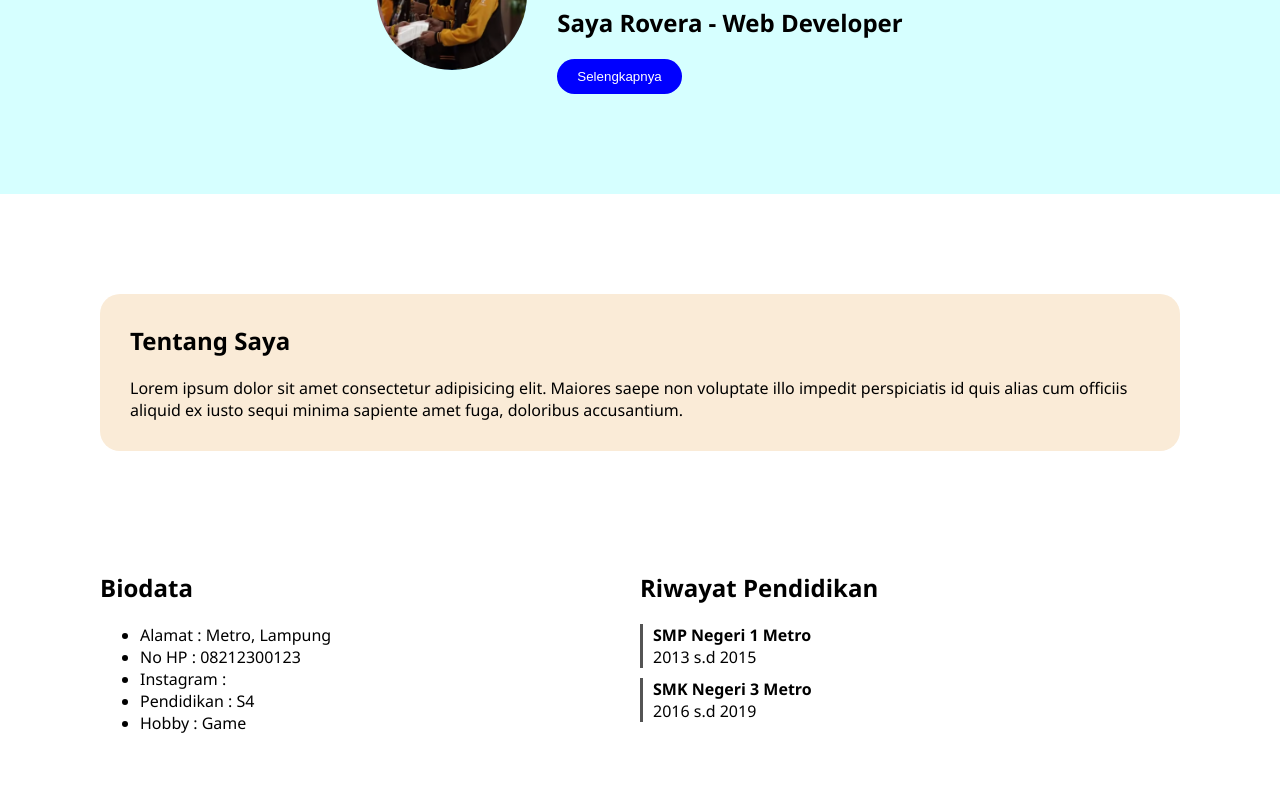
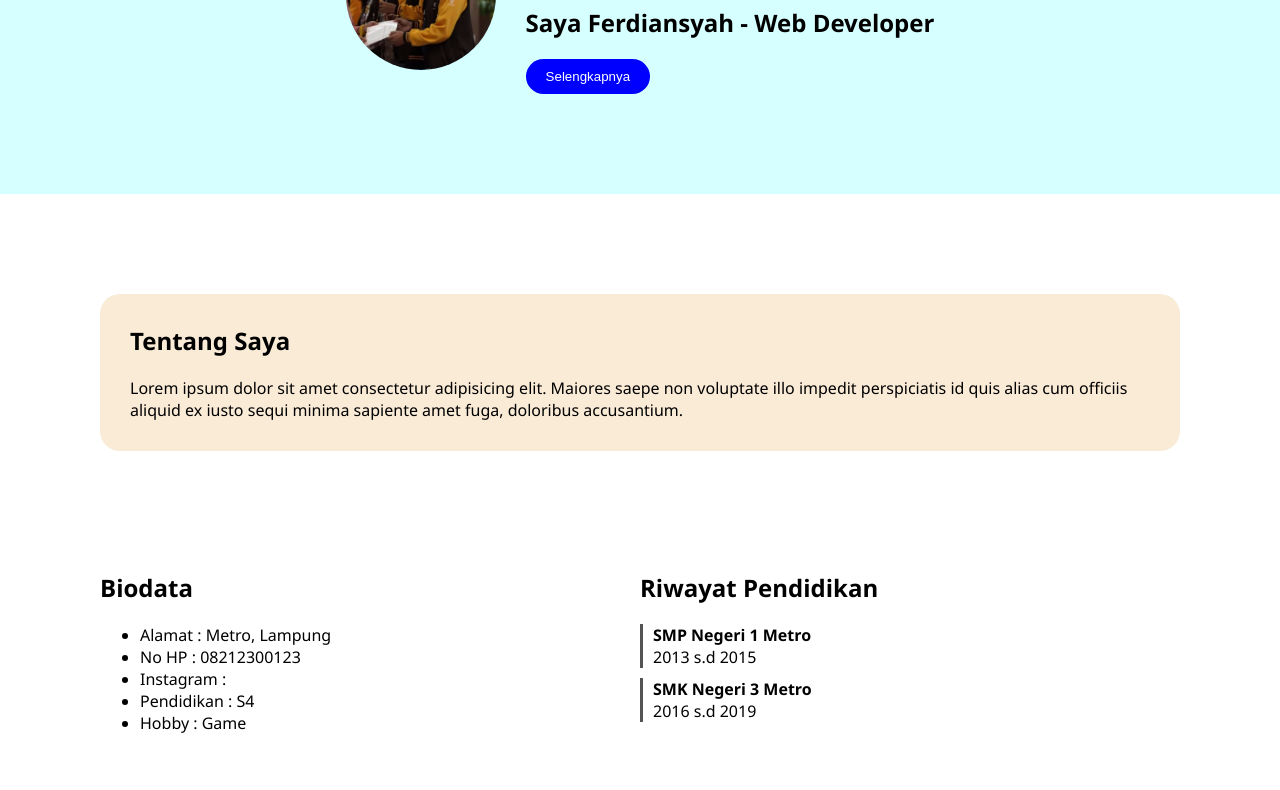
Before and after one commit to rovera-nadine/portofolio, a plain HTML site: page index.html in a window 1280 px wide. Shown: the part 180-970 px from the top of the page. Drawn offline with Linux system fonts and the light colour scheme.

Commit message:
Update index.html

```diff
--- a/index.html
+++ b/index.html
@@ -14,7 +14,7 @@
         </div>
         <div class="hero-desc">
             <h1>Hallo 👋</h1>
-            <h2>Saya Rovera - Web Developer</h2>
+            <h2>Saya Ferdiansyah - Web Developer</h2>
             <button>Selengkapnya</button>
         </div>
     </div>
@@ -71,4 +71,5 @@
     </div>
 
 </body>
+
 </html>
```
